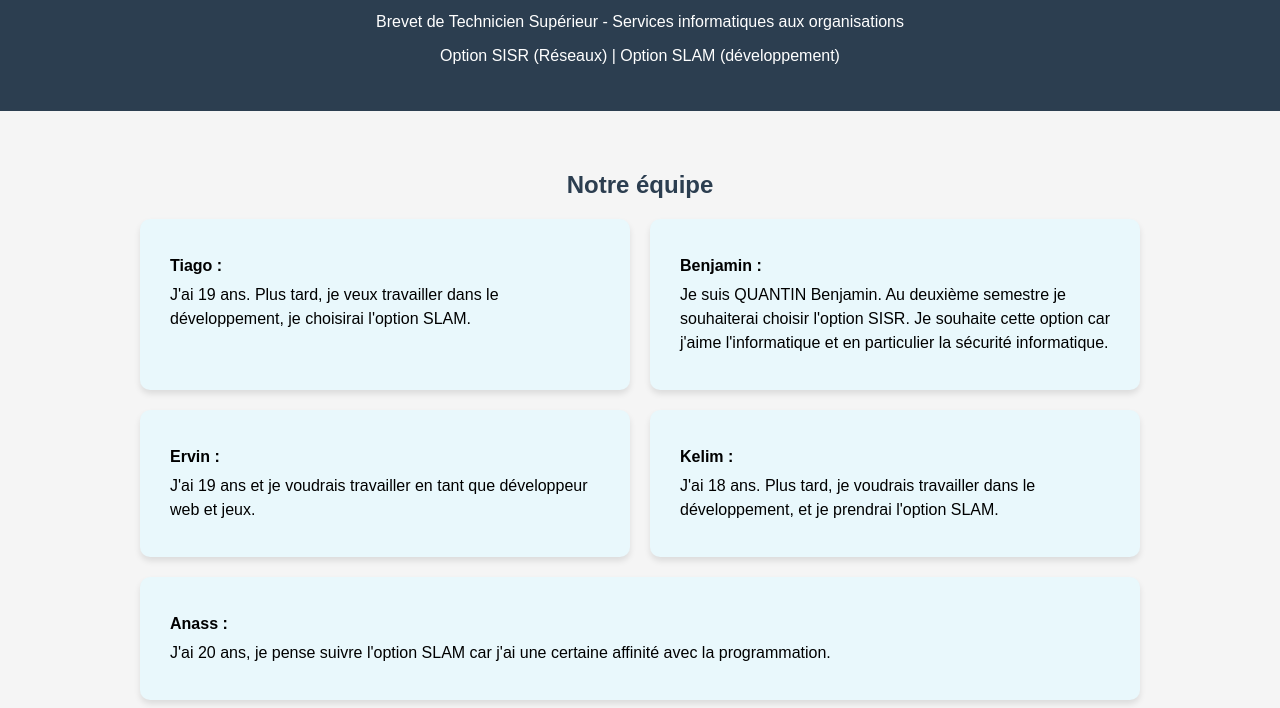
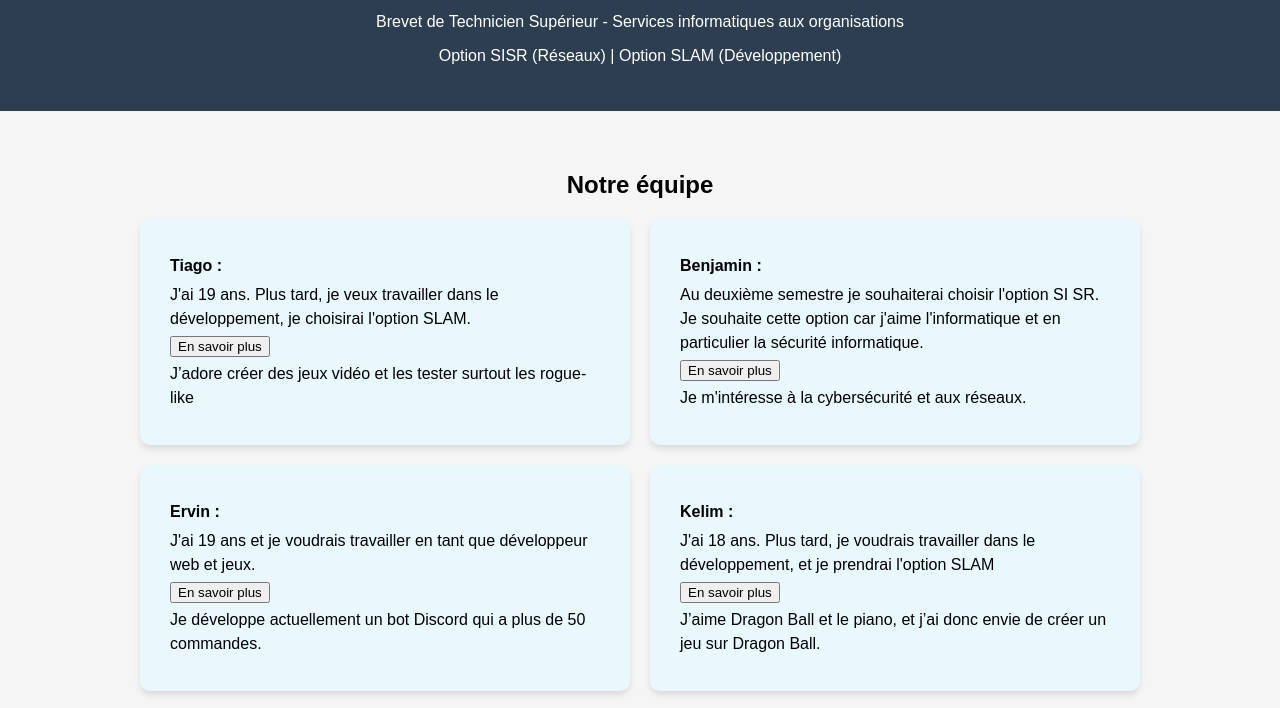
Before and after one commit to Rival960-hub/Presentation-du-Groupe, a plain HTML site: page index.html in a window 1280 px wide. Shown: the part 88-796 px from the top of the page. Drawn offline with Linux system fonts and the light colour scheme.

Commit message:
Update index.html
Signed-off-by: Rival960-hub <ervinlame3456@gmail.com>

```diff
--- a/index.html
+++ b/index.html
@@ -10,37 +10,60 @@
   <header>
   <h1>BTS SIO</h1>
   <p>Brevet de Technicien Supérieur - Services informatiques aux organisations</p>
-    <p>Option SISR (Réseaux) | Option SLAM (développement)</p>
+  <p>Option SISR (Réseaux) | Option SLAM (Développement)</p>
 </header>
 
 <section id="main-content">
-    <h2>Notre équipe</h2>
+  <h1>Notre équipe</h1>
 
-    <div class="members-grid">
-      <div class="member-card">
+  <div class="members-grid"> <!--sélectionne toutes les cartes du groupes et les organises en fonction du css-->
+
+    <div class="member-card"> <!--Carte de chaque membre du groupe-->
       <p><strong>Tiago :</strong></p>
       <p>J'ai 19 ans. Plus tard, je veux travailler dans le développement, je choisirai l'option SLAM.</p>
+      <!-- Bouton qui permet d'afficher/masquer les infos supplémentaires -->
+      <button class="info-btn">En savoir plus</button>
+      <div class="extra-info">
+        <p>J’adore créer des jeux vidéo et les tester surtout les rogue-like</p>
+      </div>
     </div>
 
-      <div class="member-card">
+    <div class="member-card"> <!--Carte de chaque membre du groupe-->
       <p><strong>Benjamin :</strong></p>
-        <p>Je suis QUANTIN Benjamin. Au deuxième semestre je souhaiterai choisir l'option SISR. Je souhaite cette option car j'aime l'informatique et en particulier la sécurité informatique.</p>
+      <p>Au deuxième semestre je souhaiterai choisir l'option SI SR. Je souhaite cette option car j'aime l'informatique et en particulier la sécurité informatique.</p>
+      <button class="info-btn">En savoir plus</button>
+      <div class="extra-info">
+        <p>Je m'intéresse à la cybersécurité et aux réseaux.</p>
+      </div>
     </div>
 
-      <div class="member-card">
+    <div class="member-card"> <!--Carte de chaque membre du groupe-->
       <p><strong>Ervin :</strong></p>
       <p>J'ai 19 ans et je voudrais travailler en tant que développeur web et jeux.</p>
+      <button class="info-btn">En savoir plus</button>
+      <div class="extra-info">
+        <p>Je développe actuellement un bot Discord qui a plus de 50 commandes.</p>
+      </div>
     </div>
 
-      <div class="member-card">
+    <div class="member-card"> <!--Carte de chaque membre du groupe-->
       <p><strong>Kelim :</strong></p>
-        <p>J'ai 18 ans. Plus tard, je voudrais travailler dans le développement, et je prendrai l'option SLAM.</p>
+      <p>J'ai 18 ans. Plus tard, je voudrais travailler dans le développement, et je prendrai l'option SLAM</p>
+      <button class="info-btn">En savoir plus</button>
+      <div class="extra-info">
+        <p>J’aime Dragon Ball et le piano, et j’ai donc envie de créer un jeu sur Dragon Ball.</p>
+      </div>
     </div>
 
-      <div class="member-card">
+    <div class="member-card"> <!--Carte de chaque membre du groupe-->
       <p><strong>Anass :</strong></p>
       <p>J'ai 20 ans, je pense suivre l'option SLAM car j'ai une certaine affinité avec la programmation.</p>
+      <button class="info-btn">En savoir plus</button>
+      <div class="extra-info">
+        <p>J'aime jouer à Garry's Mod</p>
       </div>
+    </div>
+
   </div>
 </section>
 </body>
```
Lines whose indentation alone changed are shown as unchanged.
